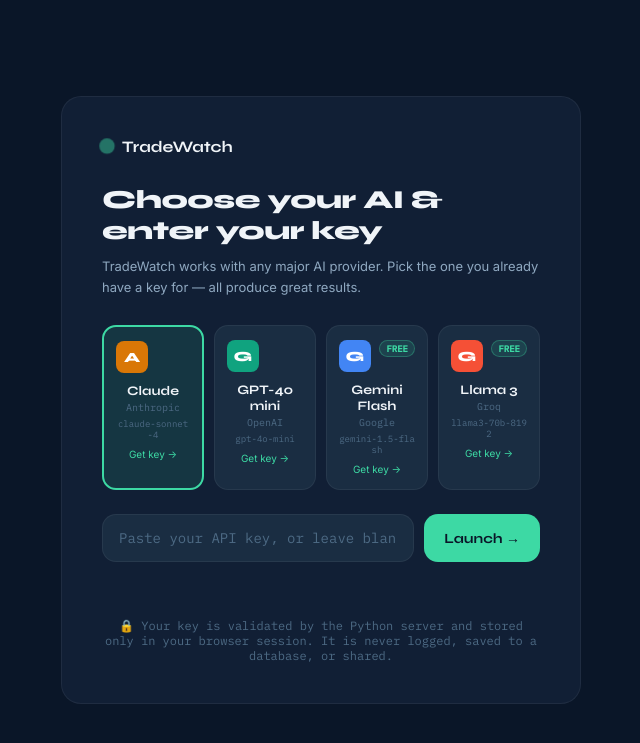
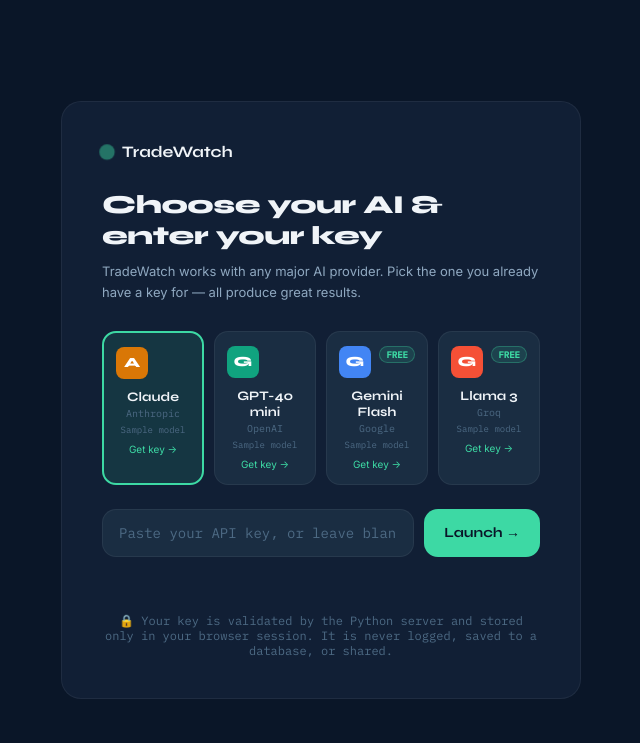
Before and after one commit to dahiwalyogesh/tradewatch-ai, a Flask app: template templates/index.html in a window 1280 px wide. Shown: the top 743 px of the page, without its empty margins (319-959 px from the left). Run offline with Flask 3, Linux system fonts and the light colour scheme; data comes from the database, SQL or seed files in the repository; the template is opened without the code that fills it: most values are stand-ins (such as "Sample title", 1, 10 or a date in 2020); some libraries are stand-ins or nearby versions.

Commit message:
Add files via upload

```diff
--- a/templates/index.html
+++ b/templates/index.html
@@ -51,7 +51,7 @@
         </div>
         <div class="prov-name">Claude</div>
         <div class="prov-company">Anthropic</div>
-        <div class="prov-model">claude-sonnet-4</div>
+        <div class="prov-model">{{ providers.claude.model }}</div>
         <div class="prov-link"><a href="https://platform.claude.com" target="_blank" rel="noopener">Get key →</a></div>
       </div>
 
@@ -62,7 +62,7 @@
         </div>
         <div class="prov-name">GPT-4o mini</div>
         <div class="prov-company">OpenAI</div>
-        <div class="prov-model">gpt-4o-mini</div>
+        <div class="prov-model">{{ providers.openai.model }}</div>
         <div class="prov-link"><a href="https://platform.openai.com" target="_blank" rel="noopener">Get key →</a></div>
       </div>
 
@@ -73,7 +73,7 @@
         </div>
         <div class="prov-name">Gemini Flash</div>
         <div class="prov-company">Google</div>
-        <div class="prov-model">gemini-1.5-flash</div>
+        <div class="prov-model">{{ providers.gemini.model }}</div>
         <div class="prov-link"><a href="https://aistudio.google.com" target="_blank" rel="noopener">Get key →</a></div>
       </div>
 
@@ -84,7 +84,7 @@
         </div>
         <div class="prov-name">Llama 3</div>
         <div class="prov-company">Groq</div>
-        <div class="prov-model">llama3-70b-8192</div>
+        <div class="prov-model">{{ providers.groq.model }}</div>
         <div class="prov-link"><a href="https://console.groq.com" target="_blank" rel="noopener">Get key →</a></div>
       </div>
 
```
